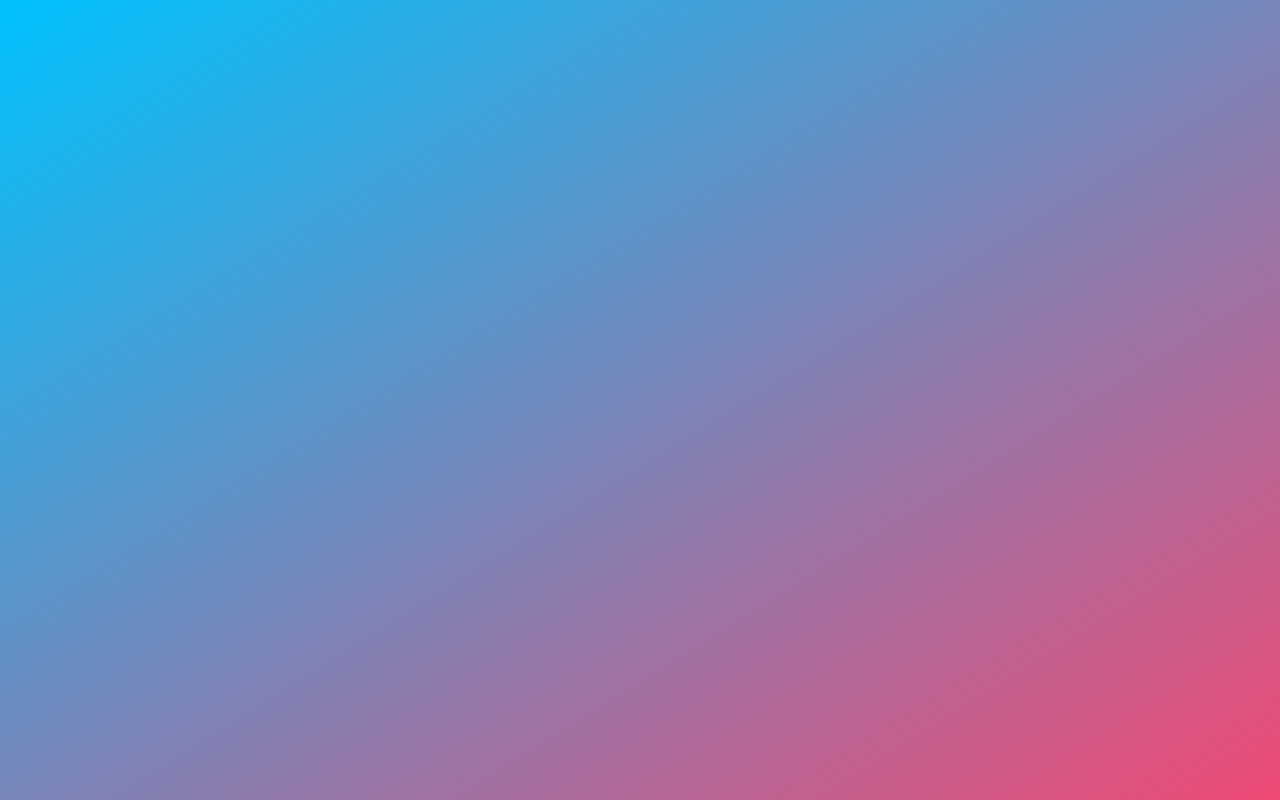
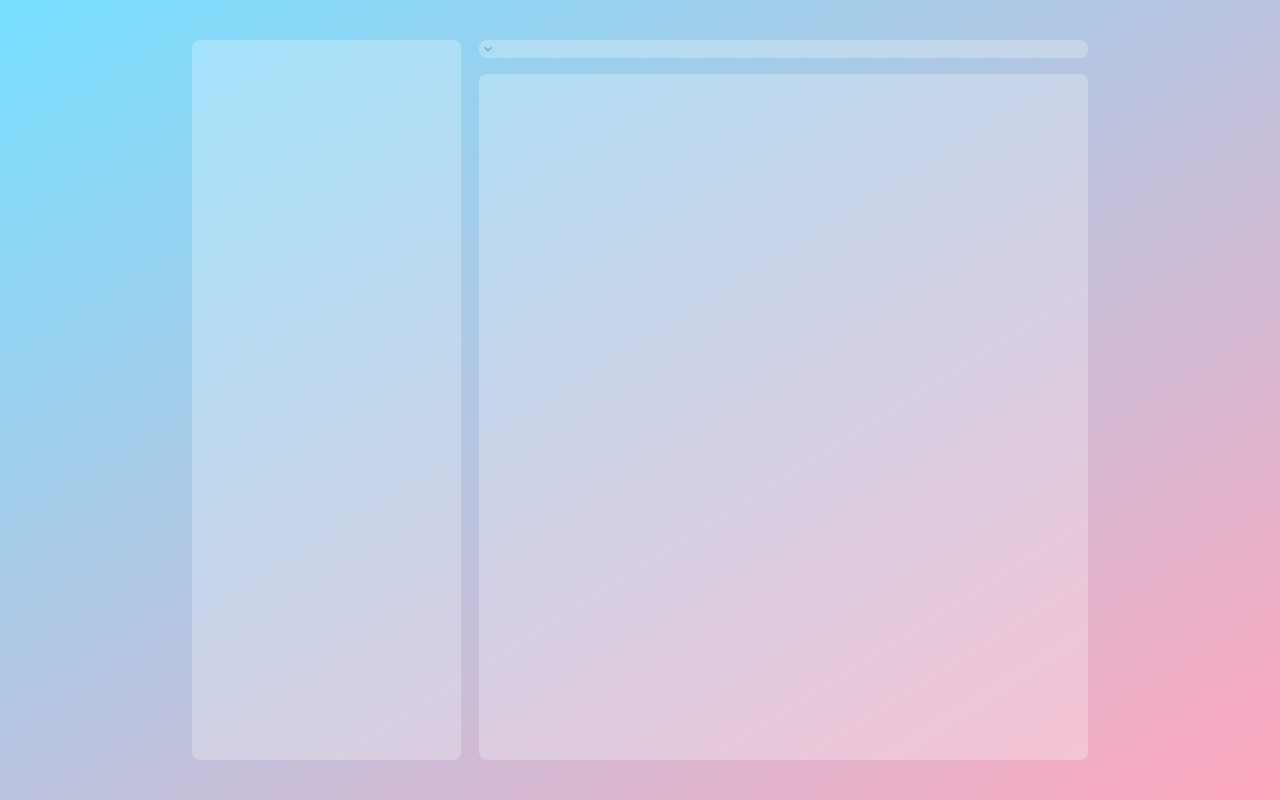
Before and after one commit to AryPat/SideLines, a React (Vite) app in the folder frontend/: page / in a window 1280 px wide. Built offline with nearby package versions, Linux system fonts and the light colour scheme.

Commit message:
feat: create layout

```diff
--- a/frontend/src/App.jsx
+++ b/frontend/src/App.jsx
@@ -1,15 +1,70 @@
 import "./App.css";
-import { Box } from "@chakra-ui/react";
+import {
+  Flex,
+  VStack,
+  Accordion,
+  AccordionItem,
+  Box,
+  AccordionPanel,
+  AccordionButton,
+  AccordionIcon,
+  Spacer,
+} from "@chakra-ui/react";
 
 function App() {
   return (
-    <Box
+    <Flex
       height="100vh" // 100% of the viewport height
       width="100vw" // 100% of the viewport width
       minH="100vh" // Minimum height to cover the viewport
       minW="100vw" // Minimum width to cover the viewport
-      bgGradient="linear(to-br, #00c2fe, #ef4a75)"
-    ></Box>
+      bgGradient="linear(to-br, #76dfff, #ffa8be)"
+      align="center"
+      justify="center"
+    >
+      <Flex height="90%" width="70%" justify="space-between">
+        <VStack
+          height="100%"
+          width="30%"
+          backgroundColor="white"
+          opacity="0.25"
+          borderRadius="0.5rem"
+        ></VStack>
+
+        <Accordion
+          height="100%"
+          width="68%"
+          allowToggle
+          display="flex"
+          flexDirection="column"
+          justifyContent="space-between"
+        >
+          <AccordionItem
+            backgroundColor="white"
+            opacity="0.25"
+            borderRadius="0.5rem"
+          >
+            <h2>
+              <AccordionButton>
+                <Box></Box>
+                <AccordionIcon />
+              </AccordionButton>
+            </h2>
+            <AccordionPanel>Filter option goes here.</AccordionPanel>
+          </AccordionItem>
+          <Spacer></Spacer>
+          <AccordionItem
+            marginTop="1rem"
+            height="100%"
+            width="100%"
+            maxH="100vh"
+            backgroundColor="white"
+            opacity="0.25"
+            borderRadius="0.5rem"
+          ></AccordionItem>
+        </Accordion>
+      </Flex>
+    </Flex>
   );
 }
 
```
